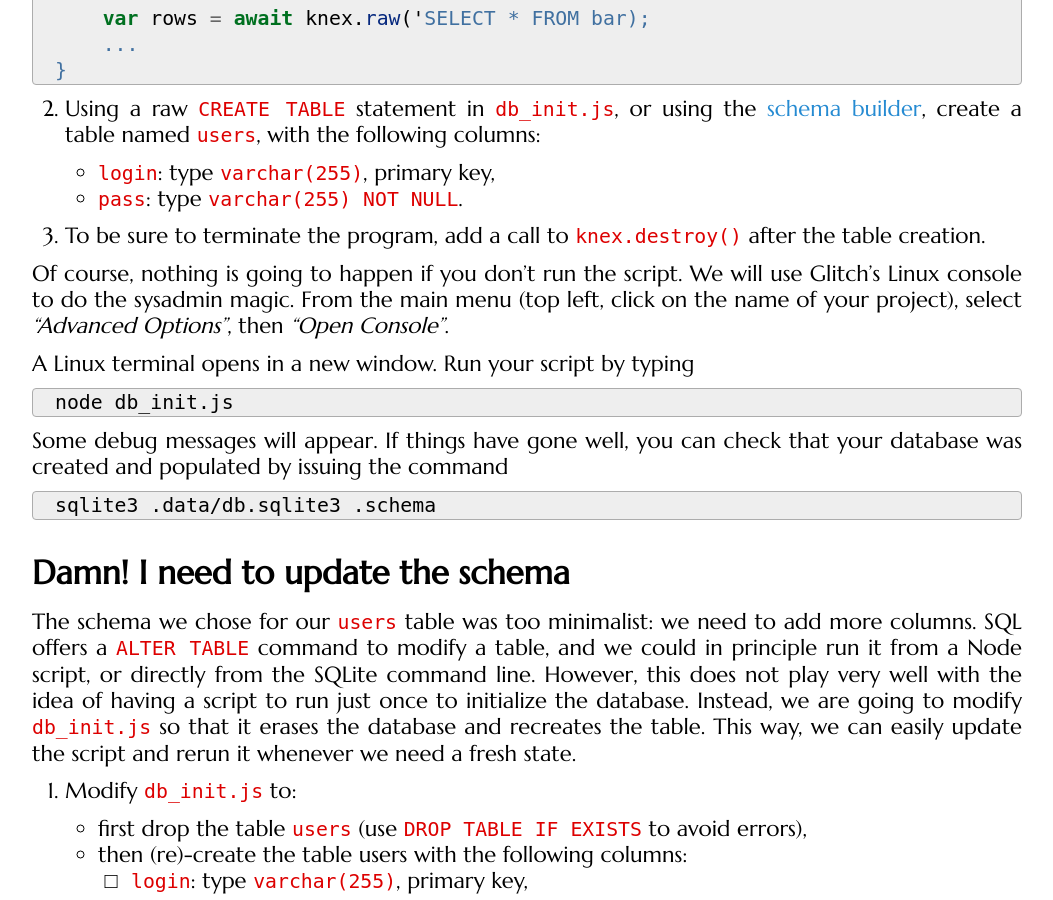
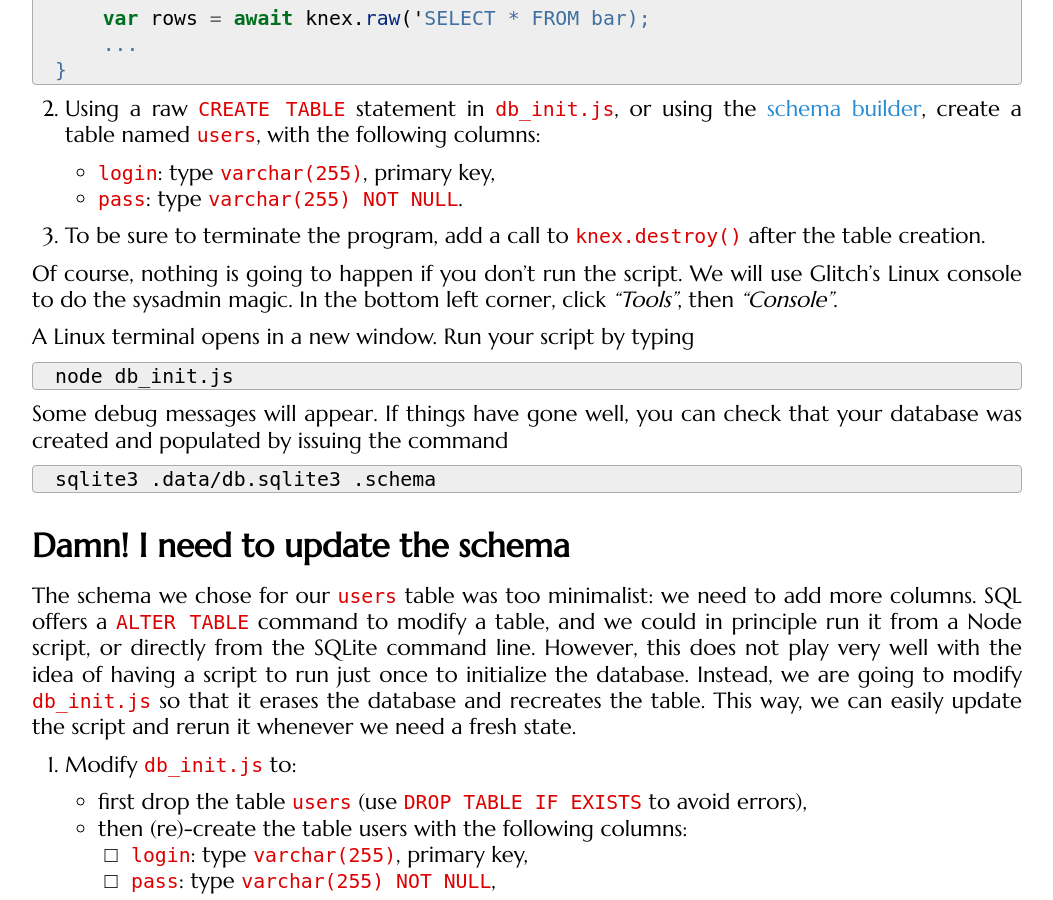
Before and after one commit to defeo/aws, a Jekyll site: the page built from _tutorials/accounts.md, in a window 1280 px wide and 900 px high, scrolled down 2519 px. Shown: the whole window, without its empty margins (113-1166 px from the left). Built offline with Jekyll 4.4.1, drawn with Linux system fonts in a browser that asks for light colours; some web fonts are replaced.

Commit message:
Updated Glitch instructions

```diff
--- a/_tutorials/accounts.md
+++ b/_tutorials/accounts.md
@@ -89,9 +89,8 @@ async function foo() {
 {: start="2" }
 
 Of course, nothing is going to happen if you don't run the script. We
-will use Glitch's Linux console to do the sysadmin magic. From the
-main menu (top left, click on the name of your project), select
-*"Advanced Options"*, then *"Open Console"*.
+will use Glitch's Linux console to do the sysadmin magic. In the
+bottom left corner, click *"Tools"*, then *"Console"*.
 
 A Linux terminal opens in a new window. Run your script by typing
 
```
